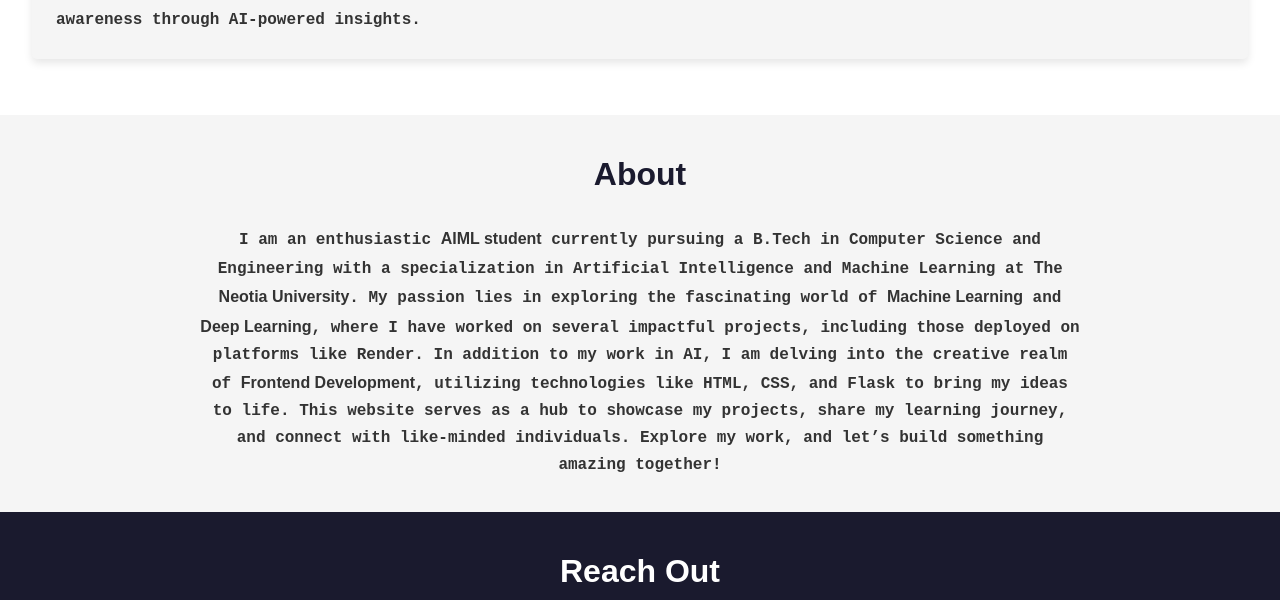
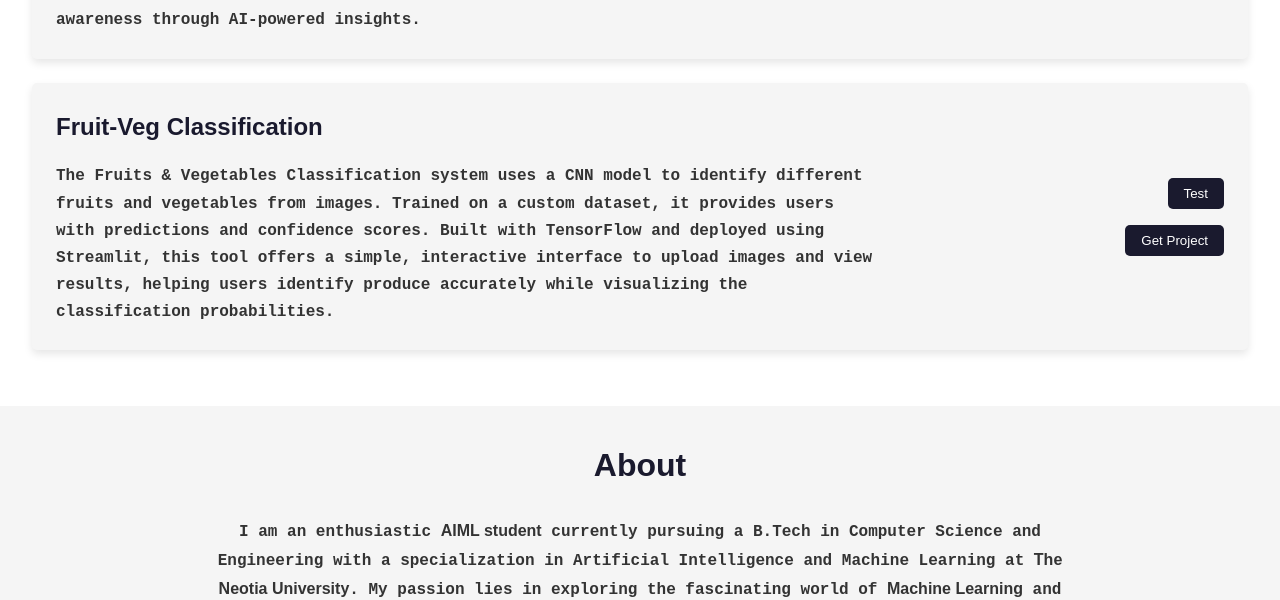
Before and after one commit to arpanpramanik2003/project-website, a plain HTML site: page index.html in a window 1280 px wide. Shown: the part 2313-2913 px from the top of the page. Drawn offline with nearby package versions, Linux system fonts and the light colour scheme.

Commit message:
Update index.html

```diff
--- a/index.html
+++ b/index.html
@@ -25,6 +25,7 @@
                         <a href="#medical">Medical Insurance Prediction</a>
                         <a href="#sentement">Sentement Analysis</a>
                         <a href="#waste">Smart Waste Classification</a>
+                        <a href="#Fruits">Fruit-Veg Classification</a>
                     </div>
                 </div>
                 <a href="#about" class="nav-sub">About Me</a>
@@ -172,7 +173,7 @@
                 </a>
             </div>
         </div>
-         <div class="project-container" id="waste">
+        <div class="project-container" id="waste">
             <div class="project-info">
                 <h2>Smart Waste Classification</h2>
                 <p>The Smart Waste Classification system uses MobileNet to identify
@@ -191,8 +192,28 @@
                     <button>Get Project</button>
                 </a>
             </div>
-        </div>
-        </div>
+         </div>
+         <div class="project-container" id="fruits">
+            <div class="project-info">
+                <h2>Fruit-Veg Classification</h2>
+                <p>The Fruits & Vegetables Classification system uses a CNN model to identify
+                    different fruits and vegetables from images. Trained on a custom dataset,
+                    it provides users with predictions and confidence scores. Built with TensorFlow
+                    and deployed using Streamlit, this tool offers a simple, interactive interface
+                    to upload images and view results, helping users identify produce accurately
+                    while visualizing the classification probabilities.</p>
+            </div>
+            <div class="project-btn">
+                <a href="https://fruit-veg-detection-custom-cnn-arpan.streamlit.app/" target="_blank">
+                    <button>Test</button>
+                </a>
+                <a href="https://github.com/arpanpramanik2003/fruit-veg-detection-custom-CNN.git"
+                    target="_blank">
+                    <button>Get Project</button>
+                </a>
+            </div>
+         </div>
+         </div>
     </section>
     <section class="about" id="about">
         <div class="h2-section">
```
